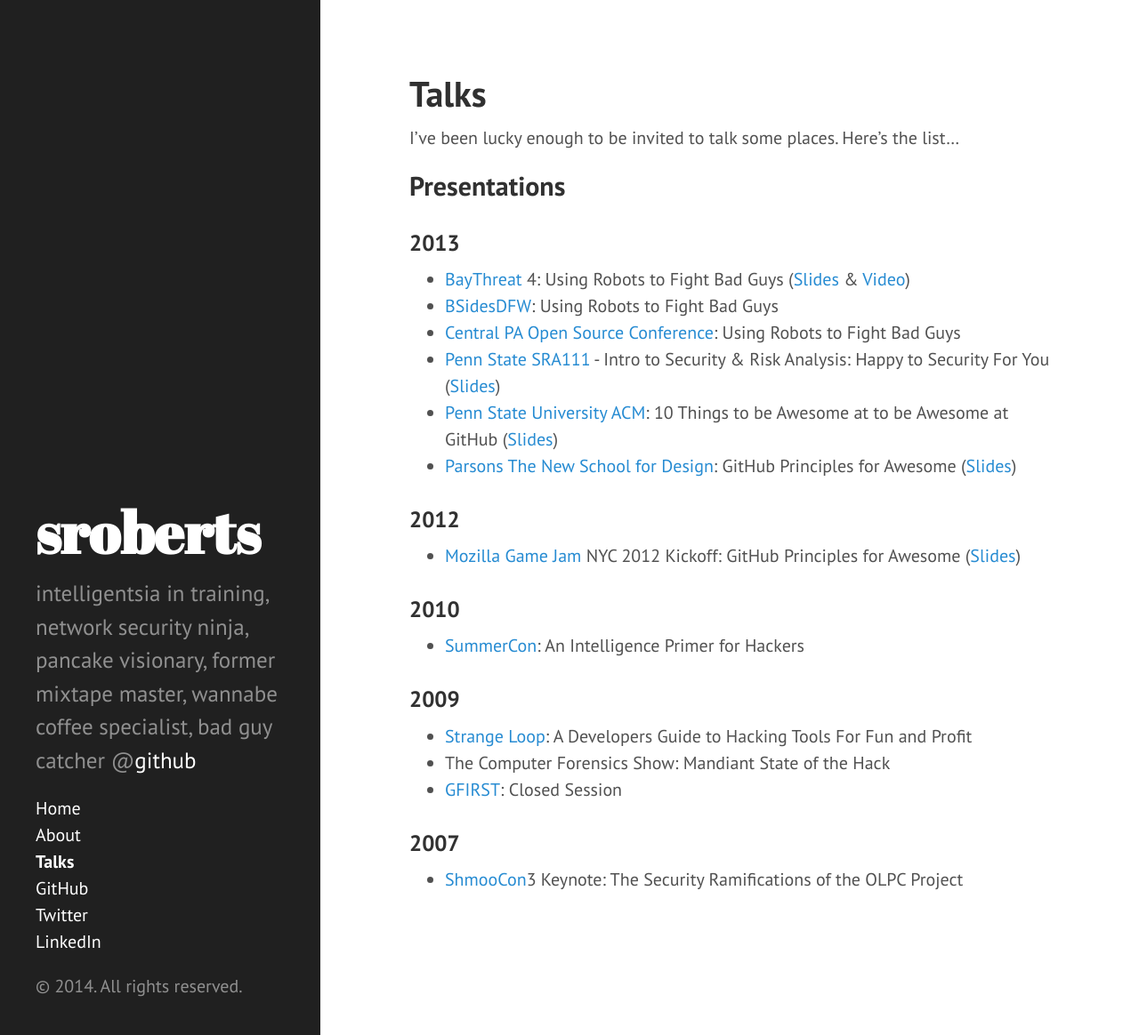
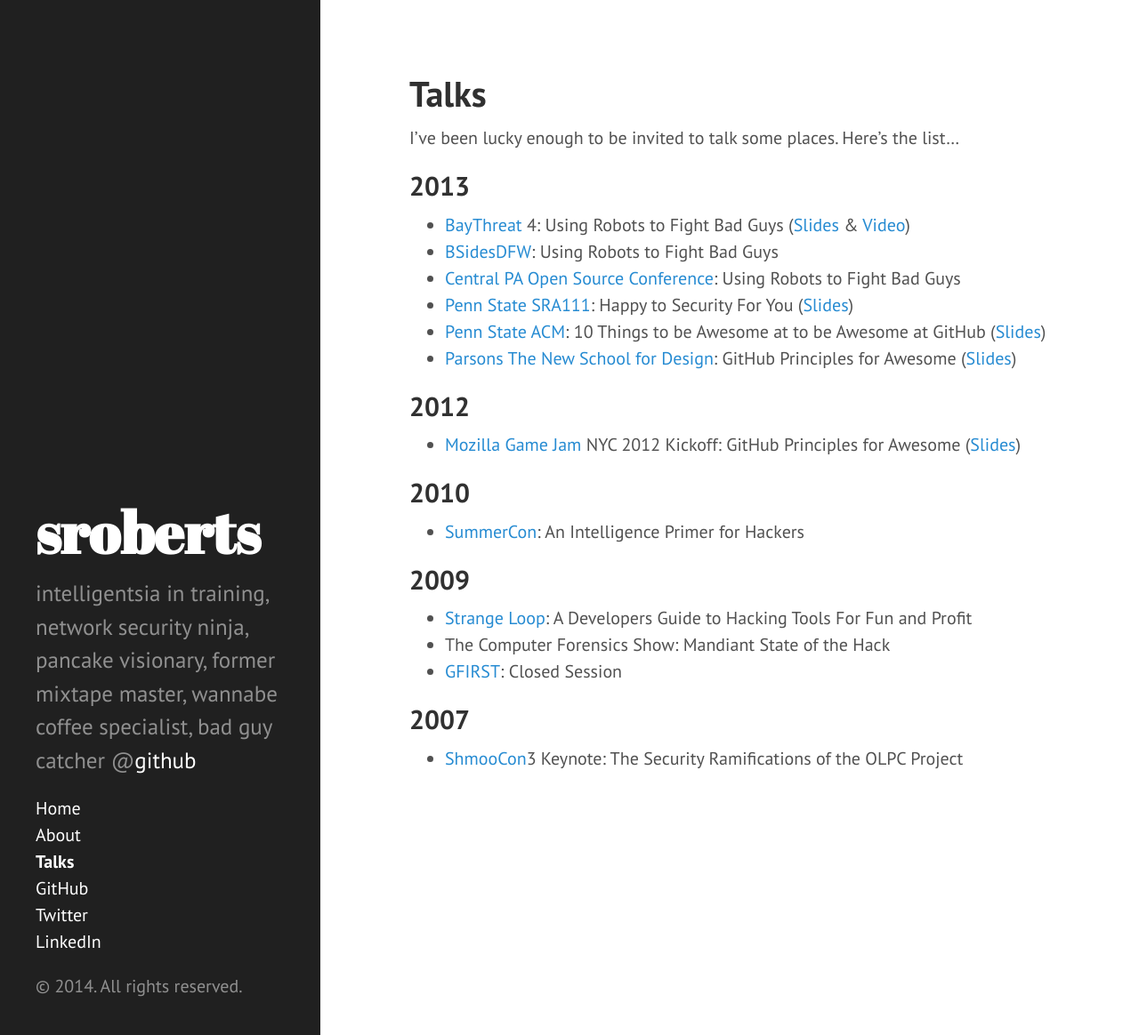
Before and after one commit to sroberts/sroberts.github.io, a Jekyll site: the page built from talks.md, in a window 1280 px wide and 1164 px high. Shown: the whole window at 89% size. Built offline with Jekyll 4.4.1, drawn with Linux system fonts in a browser that asks for light colours; Markdown is read by kramdown in place of the engine named in the settings.

Commit message:
cleaned up the talks page a bit and shortened talk names and fixed headings

```diff
--- a/talks.md
+++ b/talks.md
@@ -9,26 +9,24 @@
 
 I've been lucky enough to be invited to talk some places. Here's the list...
 
-## Presentations
-
-### 2013
+## 2013
 * [BayThreat](http://www.baythreat.org) 4: Using Robots to Fight Bad Guys ([Slides](https://speakerdeck.com/sroberts/using-robots-to-fight-bad-guys) & [Video](http://www.youtube.com/watch?v=PFvI0m_JkDE))
 * [BSidesDFW](http://www.securitybsides.com/w/page/60987881/BSidesDFW): Using Robots to Fight Bad Guys
 * [Central PA Open Source Conference](http://cposc.org): Using Robots to Fight Bad Guys
-* [Penn State SRA111](http://ist.psu.edu/future-students/sra-111) - Intro to Security & Risk Analysis: Happy to Security For You ([Slides](https://github.com/sroberts/happy-to-security))
-* [Penn State University ACM](http://acm.psu.edu): 10 Things to be Awesome at to be Awesome at GitHub ([Slides](https://speakerdeck.com/sroberts/10-things-to-be-awesome-at-to-be-awesome-at-github))
+* [Penn State SRA111](http://ist.psu.edu/future-students/sra-111): Happy to Security For You ([Slides](https://github.com/sroberts/happy-to-security))
+* [Penn State ACM](http://acm.psu.edu): 10 Things to be Awesome at to be Awesome at GitHub ([Slides](https://speakerdeck.com/sroberts/10-things-to-be-awesome-at-to-be-awesome-at-github))
 * [Parsons The New School for Design](http://www.newschool.edu/parsons/): GitHub Principles for Awesome ([Slides](https://speakerdeck.com/sroberts/introduction-and-8-things-to-be-good-at-github))
 
-### 2012
+## 2012
 * [Mozilla Game Jam](https://gameon.mozilla.org/en-US/events/) NYC 2012 Kickoff: GitHub Principles for Awesome ([Slides](https://speakerdeck.com/sroberts/github-principles-for-awesome))
 
-### 2010
+## 2010
 * [SummerCon](http://summercon.org): An Intelligence Primer for Hackers
 
-### 2009
+## 2009
 * [Strange Loop](https://thestrangeloop.com): A Developers Guide to Hacking Tools For Fun and Profit
 * The Computer Forensics Show: Mandiant State of the Hack
 * [GFIRST](http://www.us-cert.gov/gfirst): Closed Session
 
-### 2007
+## 2007
 * [ShmooCon](http://www.shmoocon.org)3 Keynote: The Security Ramifications of the OLPC Project
```
